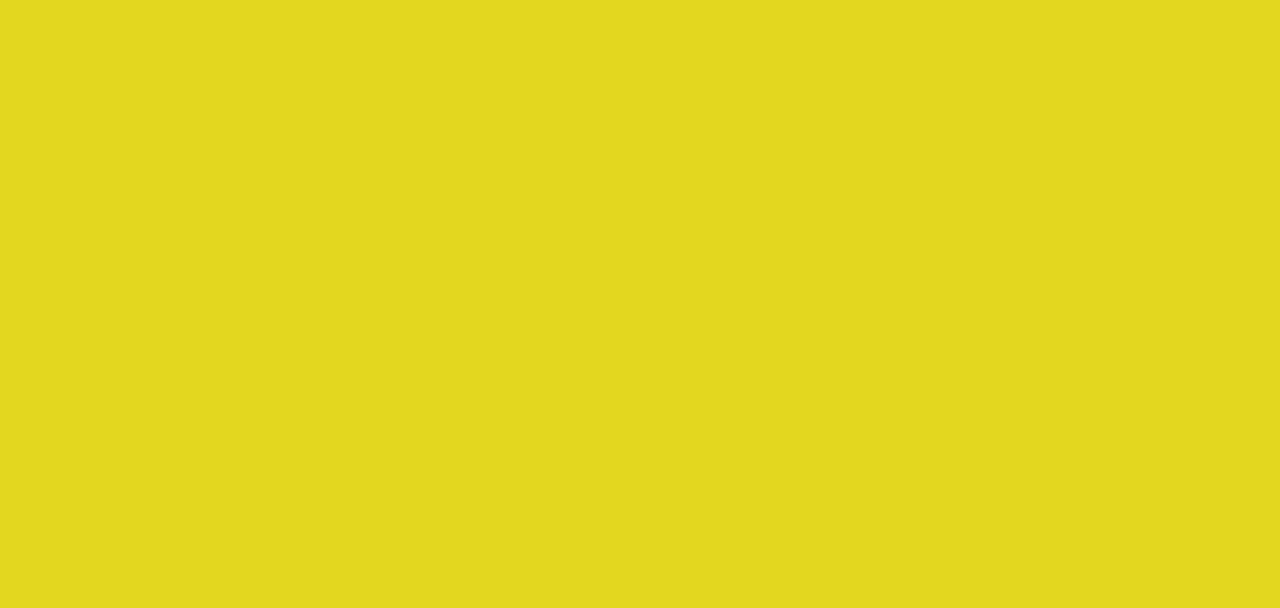
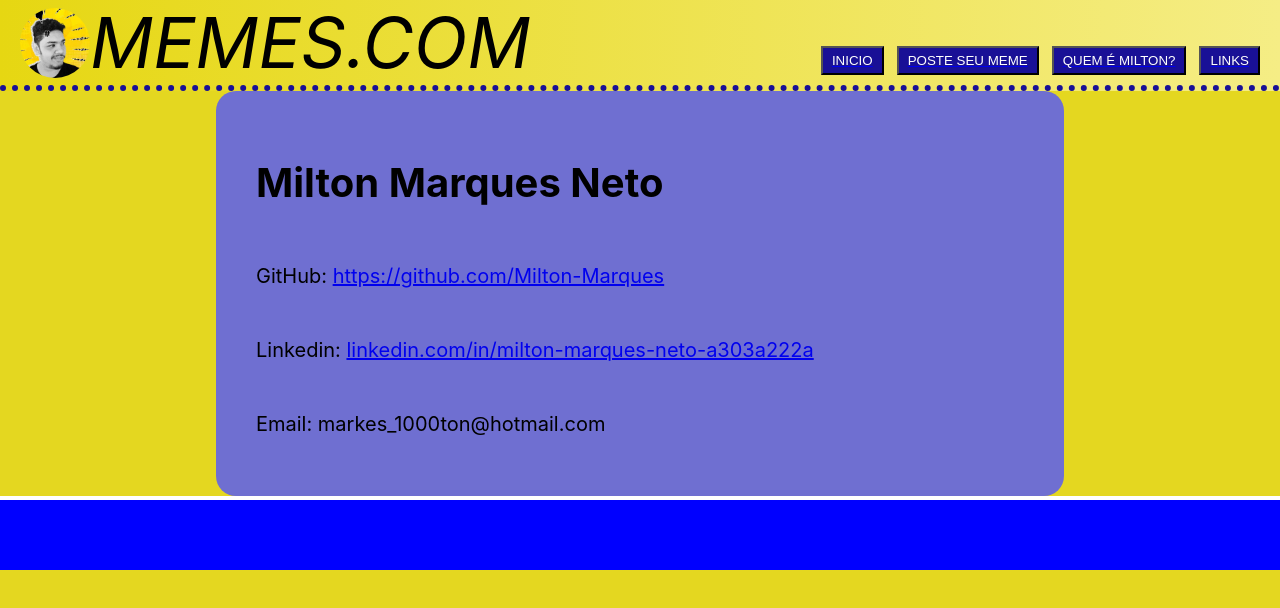
Before and after one commit to Milton-Marques/Meme_site_react, a React (Vite) app: page /Milton in a window 1280 px wide. Before the commit this address had no page. Shown: the top 608 px of the page. Built offline with nearby package versions, Linux system fonts and the light colour scheme.

Commit message:
adicinou pagina sobre mim, e linear gradint

```diff
--- a/src/components/Header/Header.css
+++ b/src/components/Header/Header.css
@@ -1,12 +1,12 @@
 .header {
-  background-color: #e4d720;
+  background: linear-gradient(to right, #e6d712, #f5ed85 );
   display: flex;
   justify-content: space-between;
   align-items: center;
   border-bottom: rgb(25, 16, 150) 6px dotted;
   padding: 0 20px;
 }
-
+/* #e4d720 */
 #headerPage{
   font-size: 60px;
 }
--- a/src/components/Header/Header.jsx
+++ b/src/components/Header/Header.jsx
@@ -20,7 +20,7 @@ const Header = () => {
         <Link to={"/NewMeme"}>
           <button className='header-buttons header-button'>POSTE SEU MEME</button>
         </Link>
-        <Link to={"/NewMeme"}>
+        <Link to={"/Milton"}>
         <button className='header-buttons header-button'>QUEM É MILTON?</button>
         </Link>
         <Link to={"/NewMeme"}>
--- /dev/null
+++ b/src/pages/Milton/Milton.css
@@ -0,0 +1,11 @@
+.site-info {
+  display: flex;
+  flex-direction: column;
+  max-width: 60%;
+  margin: 0 auto;
+  background-color: rgb(111, 111, 209);
+  padding: 40px;
+  border-radius: 20px;
+  gap: 10px;
+  font-size: 20px;
+}
--- /dev/null
+++ b/src/pages/Milton/Milton.jsx
@@ -0,0 +1,32 @@
+import React from 'react'
+import Header from '../../components/Header/Header'
+import Main from '../../components/Main/Main'
+import Footer from '../../components/Footer/Footer'
+import './Milton.css'
+
+const Milton = () => {
+
+return(
+    <div>
+      <Header />
+        <div className='site-info'>
+          <h1>Milton Marques Neto</h1>
+          <p>GitHub: <a href='https://github.com/Milton-Marques'>https://github.com/Milton-Marques</a></p>
+          <p>Linkedin: <a href='https://linkedin.com/in/milton-marques-neto-a303a222a'>linkedin.com/in/milton-marques-neto-a303a222a</a></p>
+          <p>Email: markes_1000ton@hotmail.com</p>
+
+
+        </div>
+      <Footer />
+
+
+
+
+    </div>
+
+
+)
+
+}
+
+export default Milton
--- a/src/pages/Router.jsx
+++ b/src/pages/Router.jsx
@@ -3,6 +3,7 @@ import { BrowserRouter } from "react-router-dom";
 import {Route, Routes} from "react-router";
 import Home from "./Home/Home.jsx"
 import NewMeme from "./NewMeme/NewMeme.jsx";
+import Milton from "./Milton/Milton";
 
 const Router = () => {
   return (
@@ -10,6 +11,7 @@ const Router = () => {
     <Routes>
       <Route path="/" element={<Home/>}/>
       <Route path="/NewMeme" element={<NewMeme/>}/>
+      <Route path="/Milton" element={<Milton />}/>
     </Routes>
     </BrowserRouter>
   )
```
